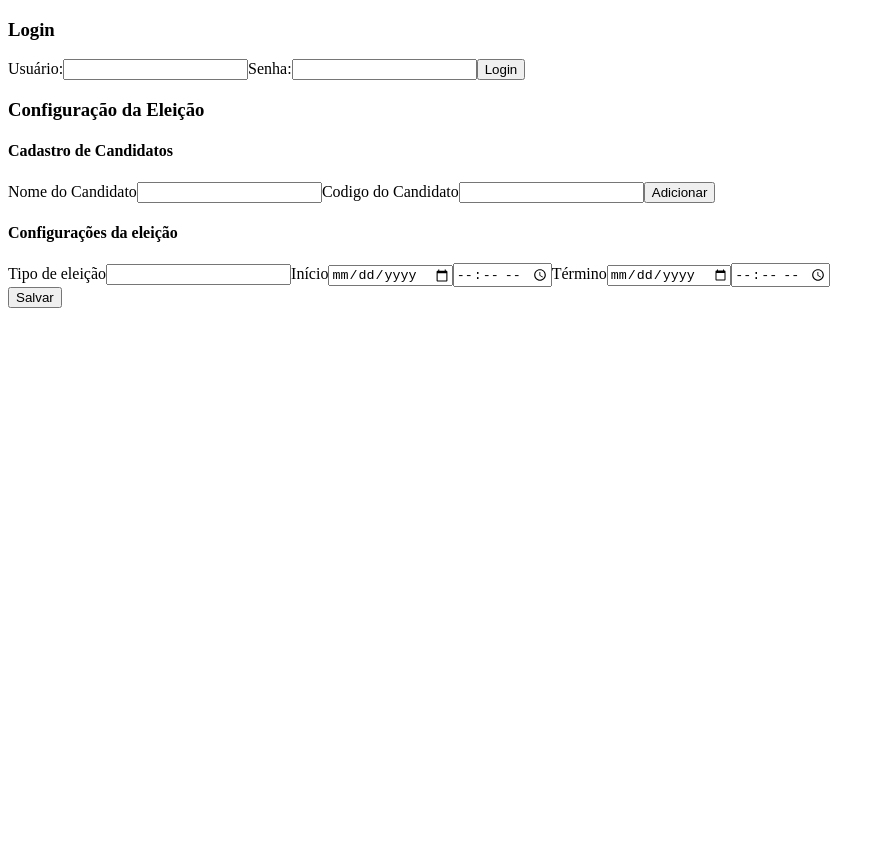
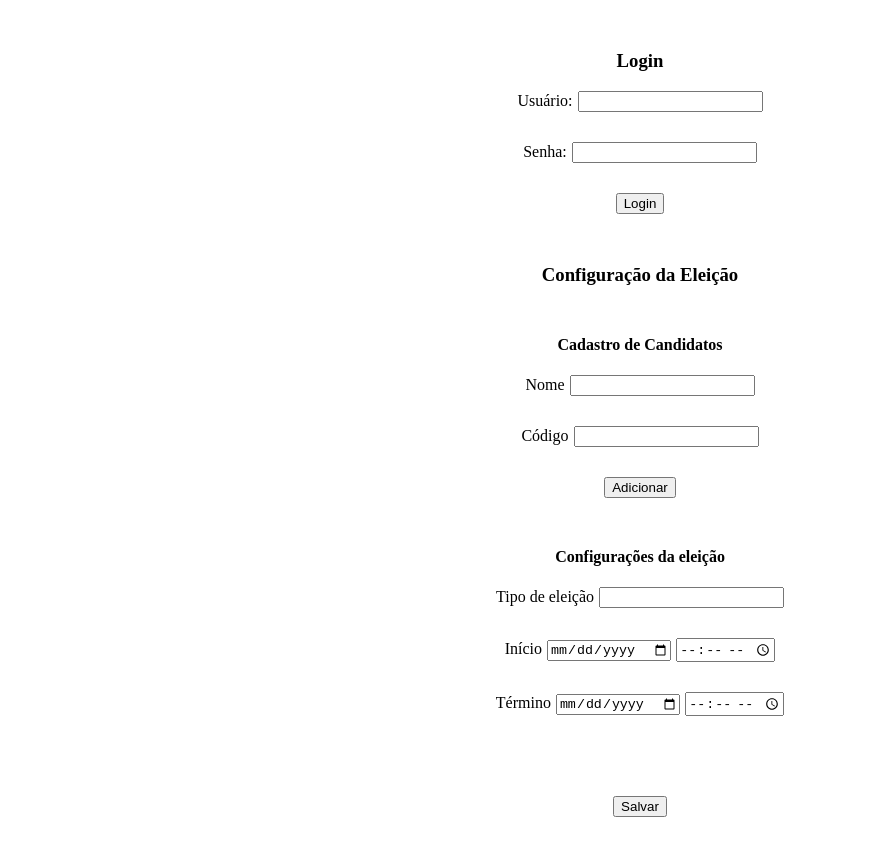
Before and after one commit to jcvernetti/urna-front, an Angular app: page / in a window 1280 px wide. Shown: the top 856 px of the page, without its empty margins (0-885 px from the left). Before the commit the page ends 800 px from the top, so only its background shows below. Built offline with nearby package versions, Linux system fonts and the light colour scheme.

Commit message:
Ajustado formatação simples provisória para melhor visualização

```diff
--- a/src/app/admin/admin.component.html
+++ b/src/app/admin/admin.component.html
@@ -4,11 +4,13 @@
   <div>
     <h4>Cadastro de Candidatos</h4>
 
-    <label for="idNomeCandidato">Nome do Candidato</label>
+    <label for="idNomeCandidato">Nome</label>
     <input type="text" id="idNomeCandidato">
+    <br>
 
-    <label for="idCodCandidato">Codigo do Candidato</label>
+    <label for="idCodCandidato">Código</label>
     <input type="number" id="idCodCandidato">
+    <br>
 
     <button type="button">Adicionar</button>
 
@@ -25,14 +27,17 @@
       <option value="Prefeito"></option>
 
     </datalist>
+    <br>
 
     <label for="idDtInicio">Início</label>
     <input type="date" id="idDtInicio">
     <input type="time" id="idTimeInicio">
+    <br>
 
     <label for="idDtFim">Término</label>
     <input type="date" id="idDtFim">
     <input type="time" id="idTimeFim">
+    <br>
 
   </div>
 
--- a/src/app/login/login.component.html
+++ b/src/app/login/login.component.html
@@ -3,9 +3,11 @@
 
   <label for="idUsuario">Usuário:</label>
   <input type="text" id="idUsuario">
+  <br>
 
   <label for="idSenha">Senha:</label>
   <input type="password" id="idSenha">
+  <br>
 
   <button type="button" id="idBtnLogin">Login</button>
 </div>
--- a/src/styles.css
+++ b/src/styles.css
@@ -1 +1,13 @@
-/* You can add global styles to this file, and also import other style files */
+h3 {
+  text-align: center;
+}
+
+div {
+  text-align: center;
+  margin: 50px;
+}
+
+input {
+  margin-bottom: 30px;
+  margin-left: 5px;
+}
```
